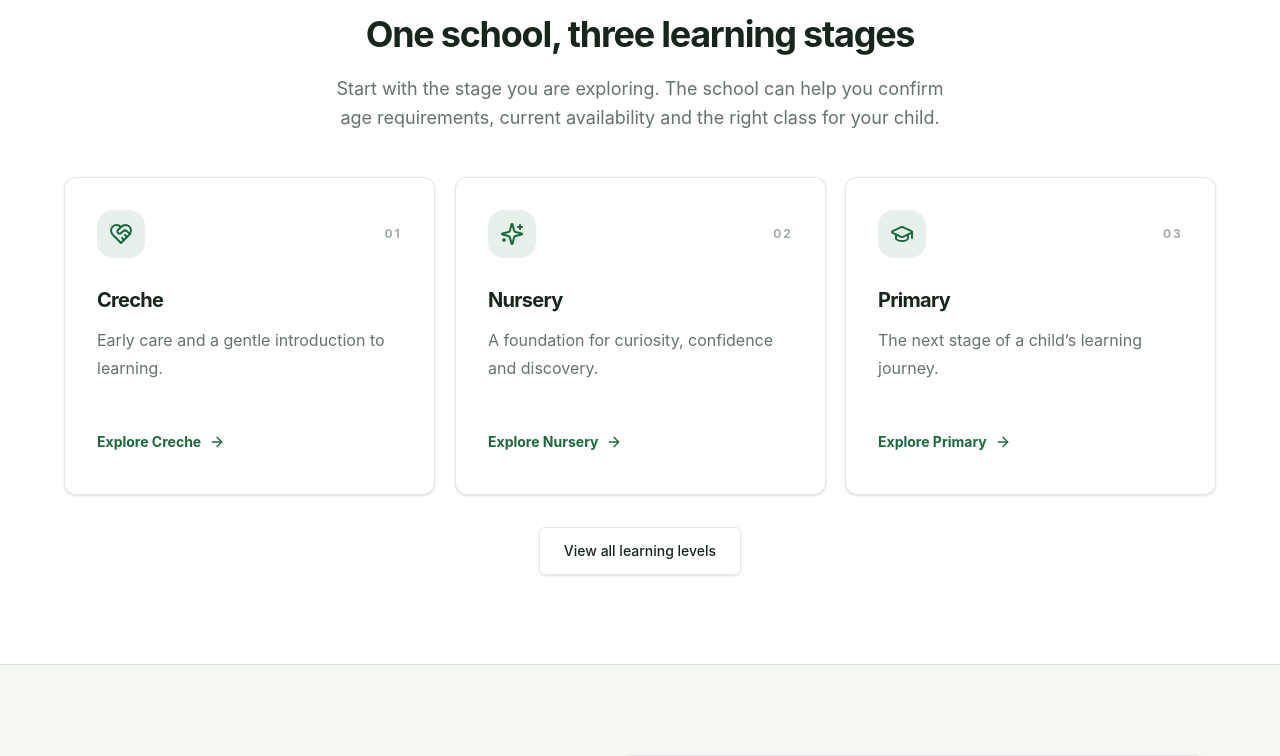
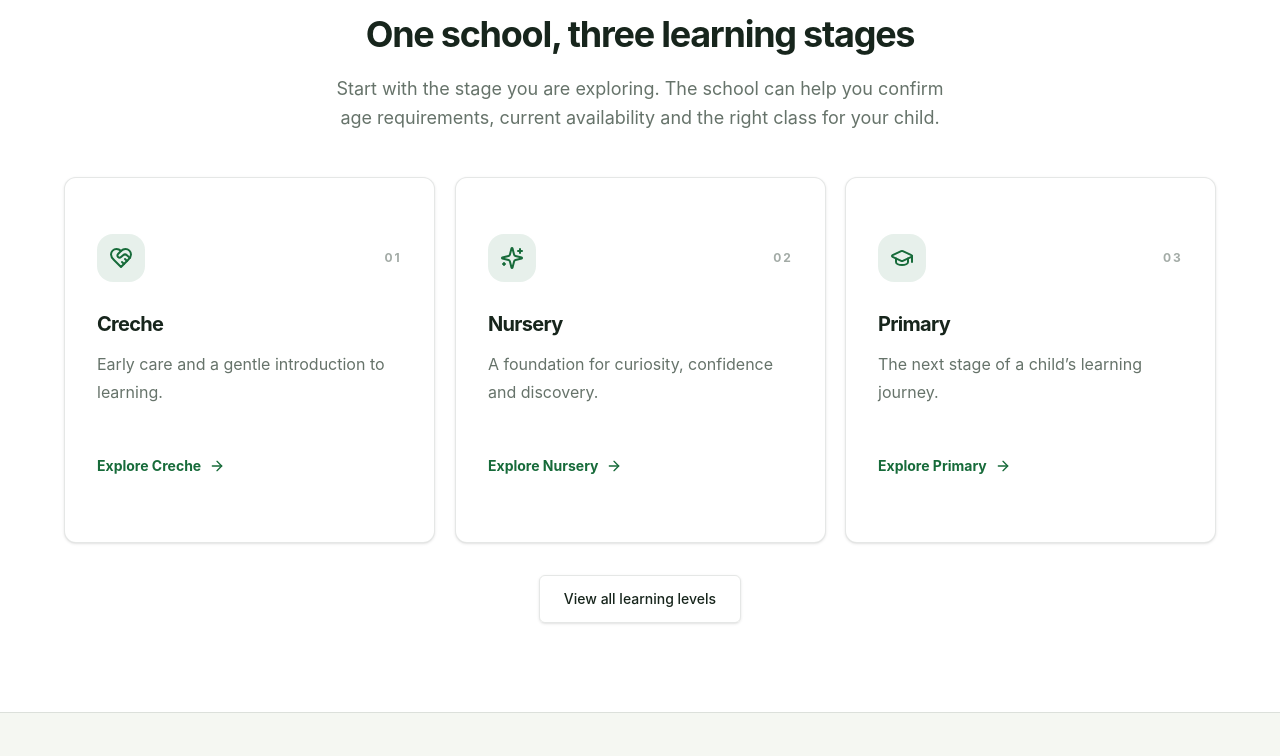
Before and after one commit to blinkzdlfx-cell/bukana-brilliant-schools, a React (Vite) app: page / in a window 1280 px wide. Shown: the part 1525-2281 px from the top of the page. Built offline with nearby package versions, Linux system fonts and the light colour scheme.

Commit message:
Adopt shadcn/ui card.jsx primitive

```diff
--- a/src/components/ui/card.jsx
+++ b/src/components/ui/card.jsx
@@ -1,9 +1,10 @@
 import { cn } from '@/lib/utils.js';
-function Card({ className, ...props }) { return <div data-slot="card" className={cn('rounded-xl border border-border-soft bg-card text-card-foreground shadow-sm', className)} {...props} />; }
-function CardHeader({ className, ...props }) { return <div data-slot="card-header" className={cn('flex flex-col gap-1.5 p-6', className)} {...props} />; }
-function CardTitle({ className, ...props }) { return <h3 data-slot="card-title" className={cn('font-semibold leading-none tracking-tight', className)} {...props} />; }
+function Card({ className, ...props }) { return <div data-slot="card" className={cn('flex flex-col gap-6 rounded-xl border border-border-soft bg-card py-6 text-card-foreground shadow-sm', className)} {...props} />; }
+function CardHeader({ className, ...props }) { return <div data-slot="card-header" className={cn('grid auto-rows-min grid-rows-[auto_auto] items-start gap-1.5 px-6 has-data-[slot=card-action]:grid-cols-[1fr_auto] [.border-b]:pb-6', className)} {...props} />; }
+function CardTitle({ className, ...props }) { return <h3 data-slot="card-title" className={cn('leading-none font-semibold tracking-tight', className)} {...props} />; }
 function CardDescription({ className, ...props }) { return <p data-slot="card-description" className={cn('text-sm text-ink-muted', className)} {...props} />; }
-function CardContent({ className, ...props }) { return <div data-slot="card-content" className={cn('p-6 pt-0', className)} {...props} />; }
-function CardFooter({ className, ...props }) { return <div data-slot="card-footer" className={cn('flex items-center p-6 pt-0', className)} {...props} />; }
+function CardAction({ className, ...props }) { return <div data-slot="card-action" className={cn('col-start-2 row-span-2 row-start-1 self-start justify-self-end', className)} {...props} />; }
+function CardContent({ className, ...props }) { return <div data-slot="card-content" className={cn('px-6', className)} {...props} />; }
+function CardFooter({ className, ...props }) { return <div data-slot="card-footer" className={cn('flex items-center px-6 [.border-t]:pt-6', className)} {...props} />; }
 const CardBody = CardContent;
-export { Card, CardHeader, CardTitle, CardDescription, CardContent, CardFooter, CardBody };
+export { Card, CardHeader, CardTitle, CardDescription, CardAction, CardContent, CardFooter, CardBody };
```
